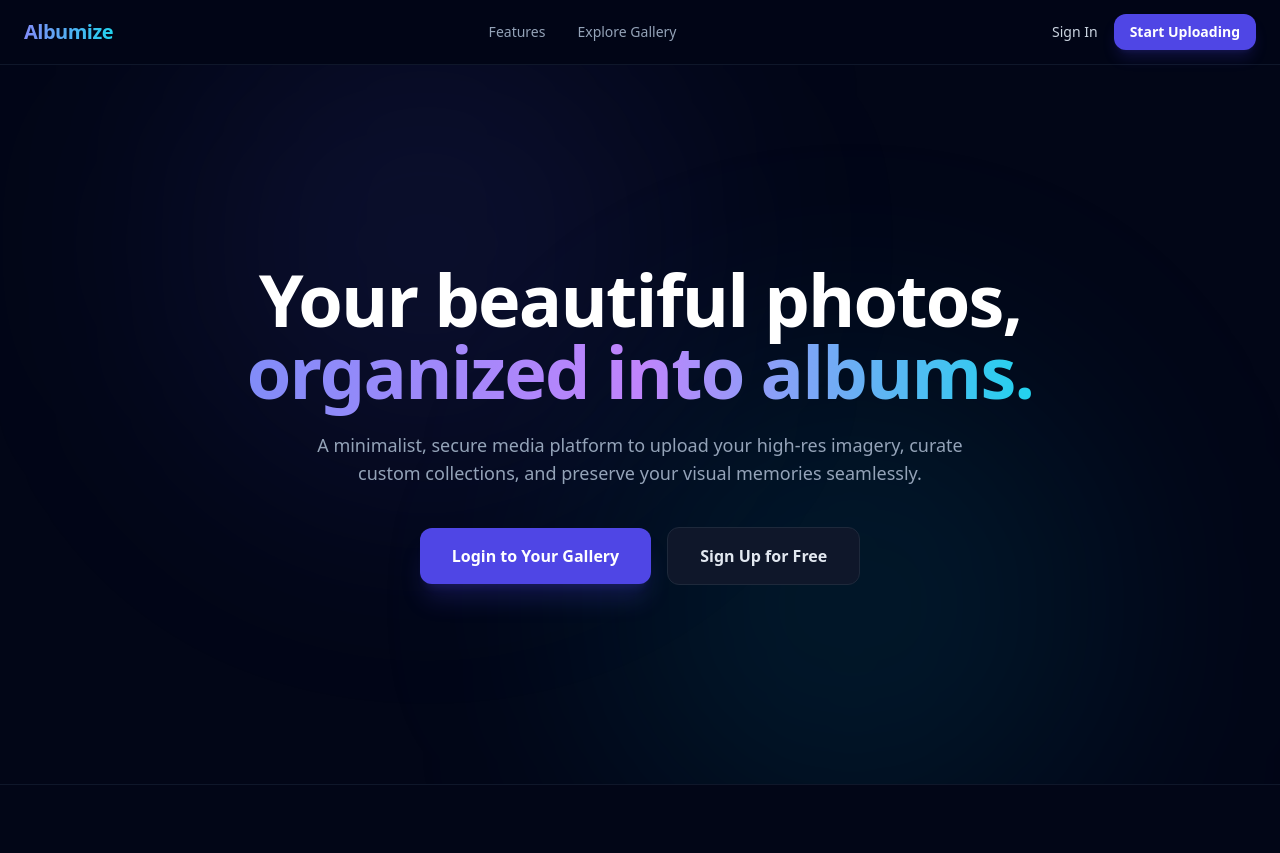
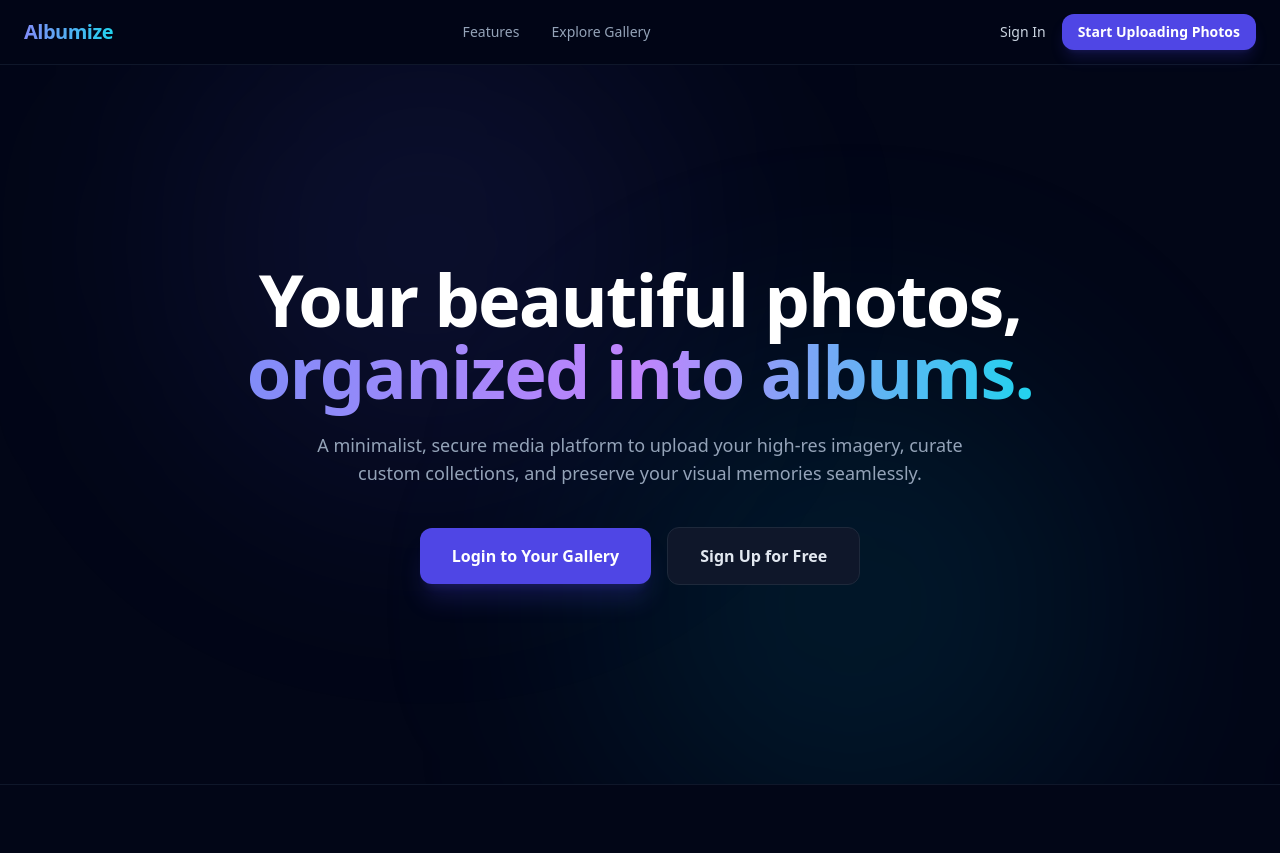
Before and after one commit to TRESTEVOYCE/Albumize, a Django app: page / in a window 1280 px wide. Shown: the top 853 px of the page. Run offline with Django 5.2, Linux system fonts and the light colour scheme; some libraries are stand-ins or nearby versions.

Commit message:
edited things

```diff
--- a/albumize/templates/albumize/landing.html
+++ b/albumize/templates/albumize/landing.html
@@ -40,8 +40,8 @@
                     <a href="{% url 'login' %}" class="text-sm font-medium text-slate-300 hover:text-white transition">
                         Sign In
                     </a>
-                    <a href="{% url 'upload' %}" class="bg-indigo-600 hover:bg-indigo-500 text-white px-4 py-2 rounded-xl text-sm font-semibold transition shadow-lg shadow-indigo-600/20">
-                        Start Uploading
+                    <a href="{% url 'photo_create' %}" class="bg-indigo-600 hover:bg-indigo-500 text-white px-4 py-2 rounded-xl text-sm font-semibold transition shadow-lg shadow-indigo-600/20">
+                        Start Uploading Photos
                     </a>
             </div>
 
```
